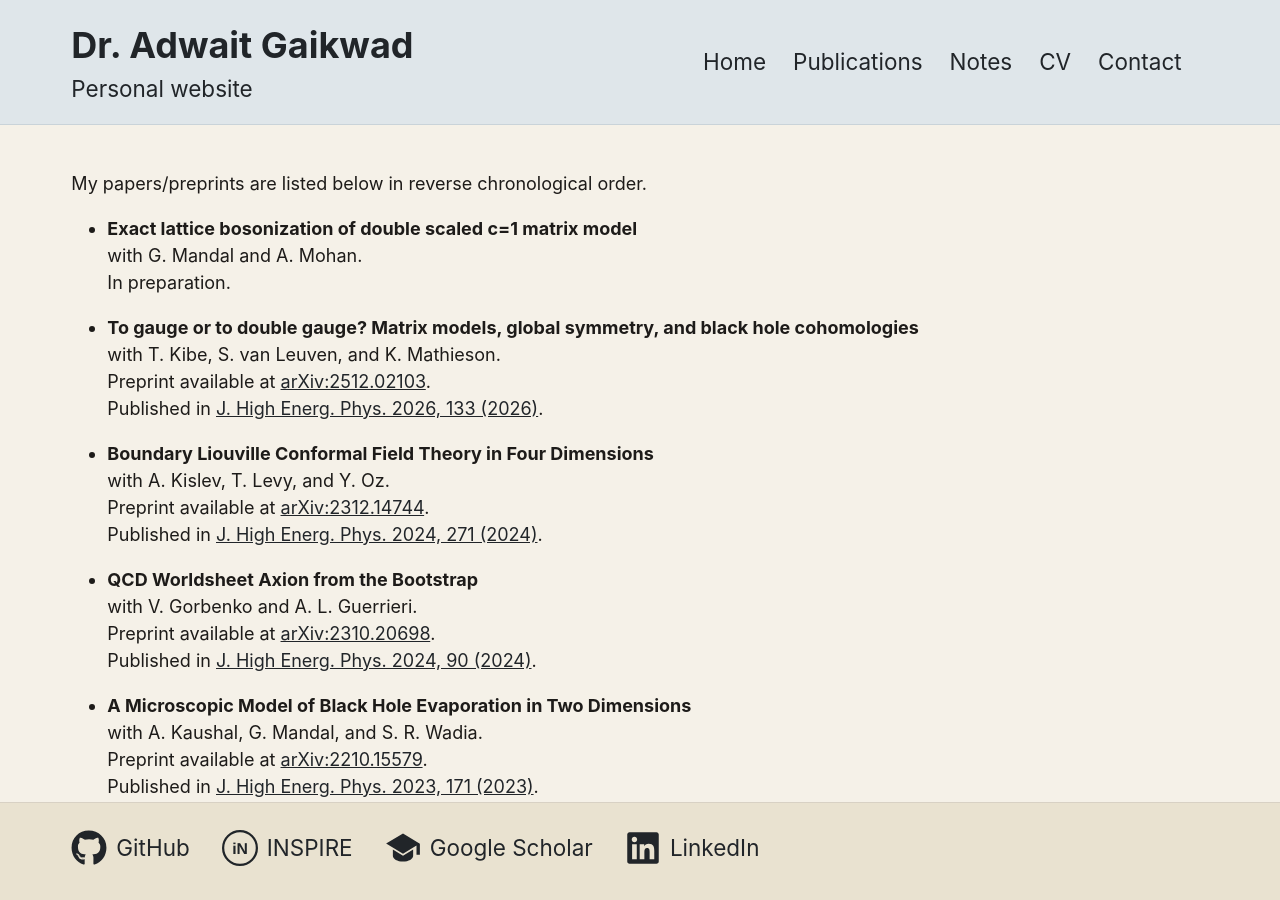
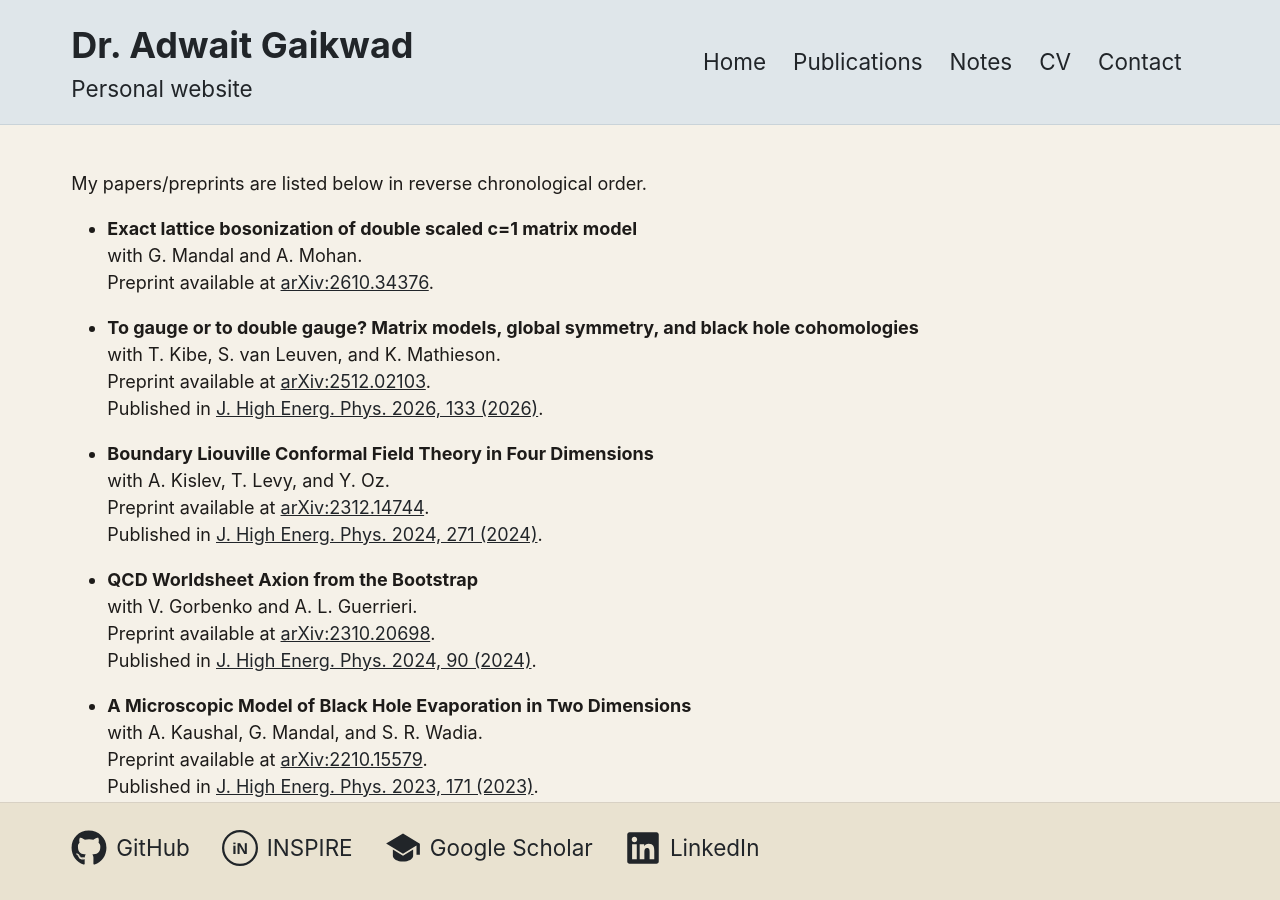
Before and after one commit to AdwaitGa/AdwaitGa.github.io, a Jekyll site: the page built from publications.md, in a window 1280 px wide and 900 px high. Built offline with Jekyll 4.4.1, drawn with Linux system fonts in a browser that asks for light colours.

Commit message:
Publications: add arXiv link for lattice bosonization paper
Co-Authored-By: Claude Opus 5.5 <noreply@anthropic.com>

```diff
--- a/_data/publications.yml
+++ b/_data/publications.yml
@@ -4,7 +4,7 @@ featured:
 - {name: 'Holographic dual to charged SYK from 3D Gravity and Chern-Simons by AG, L. Kh Joshi, G. Mandal and S. R. Wadia', url: 'https://doi.org/10.1007/JHEP02(2020)033'}
 
 index:
-- {name: 'Exact lattice bosonization of double scaled c=1 matrix model by AG, G. Mandal, and A. Mohan (in preparation)', url: ''}
+- {name: 'Exact lattice bosonization of double scaled c=1 matrix model by AG, G. Mandal, and A. Mohan', url: 'https://arxiv.org/abs/2610.34376'}
 - {name: 'To gauge or to double gauge? Matrix models, global symmetry, and black hole cohomologies by AG, T. Kibe, Sam van Leuven, and K Mathieson', url: 'https://arxiv.org/abs/2512.02103'}
 - {name: 'Boundary Liouville Conformal Field Theory in Four dimensions by AG, A. Kislev, T. Levy, and Yaron Oz', url: 'https://doi.org/10.1007/JHEP07(2024)271'}
 - {name: 'QCD Worldsheet Axion from the Bootstrap by AG, V. Gorbenko, and A. L. Guerrieri' , url: 'https://doi.org/10.1007/JHEP01(2024)090' }
--- a/publications.md
+++ b/publications.md
@@ -7,7 +7,7 @@ My papers/preprints are listed below in reverse chronological order.
 
 - **Exact lattice bosonization of double scaled c=1 matrix model**<br>
 with G. Mandal and A. Mohan.<br>
-In preparation.
+Preprint available at [arXiv:2610.34376](https://arxiv.org/abs/2610.34376).
 
 - **To gauge or to double gauge? Matrix models, global symmetry, and black hole cohomologies**<br>
 with T. Kibe, S. van Leuven, and K. Mathieson.<br>
```
